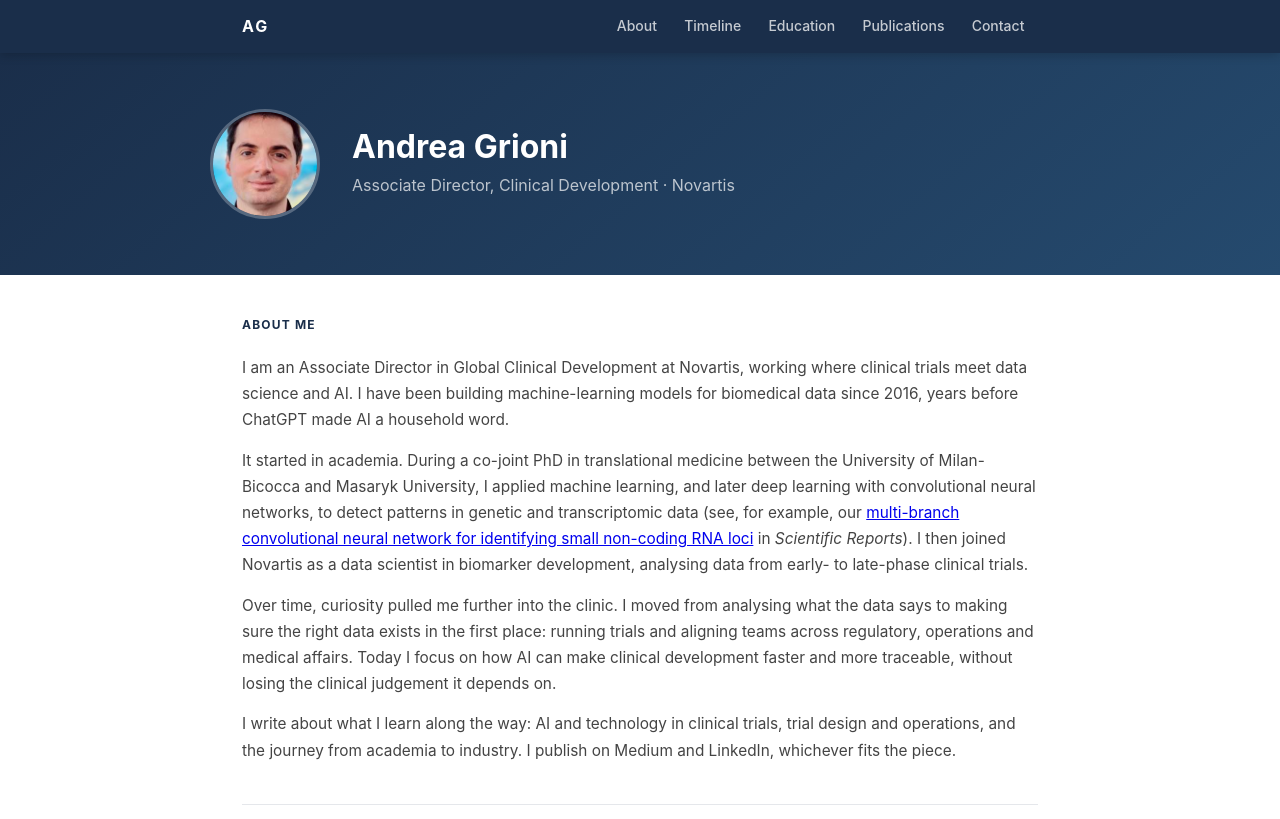
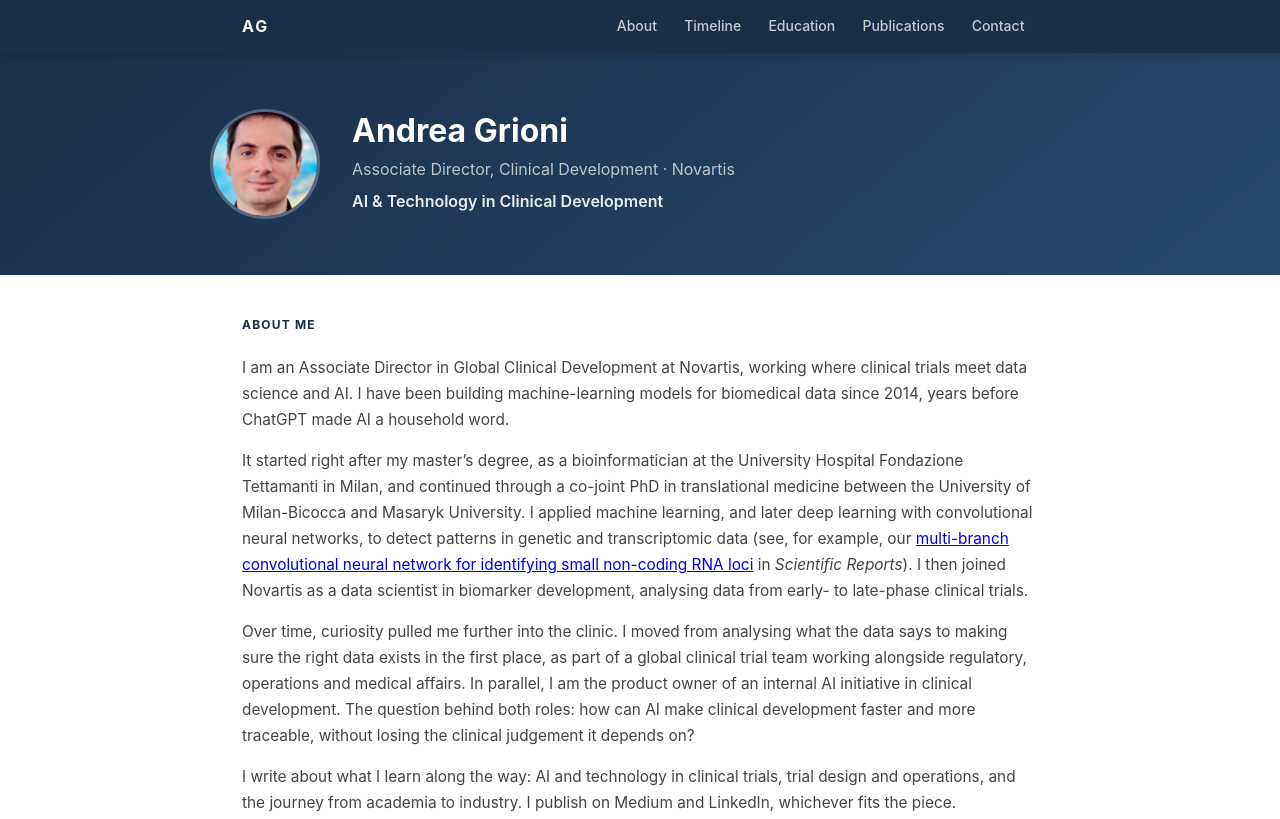
Before and after one commit to andreagrioni/andreagrioni.github.io, a plain HTML site: page index.html in a window 1280 px wide. Shown: the top 819 px of the page. Drawn offline with Linux system fonts and the light colour scheme.

Commit message:
Add AI & Technology tagline and refine About section
- Add "AI & Technology in Clinical Development" tagline under job title
- Correct ML start year to 2014 and trial role wording
- Mention product owner role for an internal AI initiative

Co-Authored-By: Claude Opus 5.5 <noreply@anthropic.com>

```diff
--- a/css/style.css
+++ b/css/style.css
@@ -108,6 +108,12 @@ header {
   font-size: 1rem;
   font-weight: 400;
   color: rgba(255, 255, 255, 0.7);
+}
+
+.name-title h2.tagline {
+  margin-top: 0.3rem;
+  font-weight: 600;
+  color: rgba(255, 255, 255, 0.9);
 }
 
 /* MAIN */
--- a/index.html
+++ b/index.html
@@ -26,6 +26,7 @@
     <div class="name-title">
       <h1>Andrea Grioni</h1>
       <h2>Associate Director, Clinical Development &middot; Novartis</h2>
+      <h2 class="tagline">AI &amp; Technology in Clinical Development</h2>
     </div>
   </div>
 </header>
@@ -35,9 +36,9 @@
 
     <section id="about">
       <h3>About Me</h3>
-      <p>I am an Associate Director in Global Clinical Development at Novartis, working where clinical trials meet data science and AI. I have been building machine-learning models for biomedical data since 2016, years before ChatGPT made AI a household word.</p>
-      <p>It started in academia. During a co-joint PhD in translational medicine between the University of Milan-Bicocca and Masaryk University, I applied machine learning, and later deep learning with convolutional neural networks, to detect patterns in genetic and transcriptomic data (see, for example, our <a href="https://doi.org/10.1038/s41598-020-66454-3" target="_blank">multi-branch convolutional neural network for identifying small non-coding RNA loci</a> in <em>Scientific Reports</em>). I then joined Novartis as a data scientist in biomarker development, analysing data from early- to late-phase clinical trials.</p>
-      <p>Over time, curiosity pulled me further into the clinic. I moved from analysing what the data says to making sure the right data exists in the first place: running trials and aligning teams across regulatory, operations and medical affairs. Today I focus on how AI can make clinical development faster and more traceable, without losing the clinical judgement it depends on.</p>
+      <p>I am an Associate Director in Global Clinical Development at Novartis, working where clinical trials meet data science and AI. I have been building machine-learning models for biomedical data since 2014, years before ChatGPT made AI a household word.</p>
+      <p>It started right after my master&rsquo;s degree, as a bioinformatician at the University Hospital Fondazione Tettamanti in Milan, and continued through a co-joint PhD in translational medicine between the University of Milan-Bicocca and Masaryk University. I applied machine learning, and later deep learning with convolutional neural networks, to detect patterns in genetic and transcriptomic data (see, for example, our <a href="https://doi.org/10.1038/s41598-020-66454-3" target="_blank">multi-branch convolutional neural network for identifying small non-coding RNA loci</a> in <em>Scientific Reports</em>). I then joined Novartis as a data scientist in biomarker development, analysing data from early- to late-phase clinical trials.</p>
+      <p>Over time, curiosity pulled me further into the clinic. I moved from analysing what the data says to making sure the right data exists in the first place, as part of a global clinical trial team working alongside regulatory, operations and medical affairs. In parallel, I am the product owner of an internal AI initiative in clinical development. The question behind both roles: how can AI make clinical development faster and more traceable, without losing the clinical judgement it depends on?</p>
       <p>I write about what I learn along the way: AI and technology in clinical trials, trial design and operations, and the journey from academia to industry. I publish on Medium and LinkedIn, whichever fits the piece.</p>
     </section>
 
```
